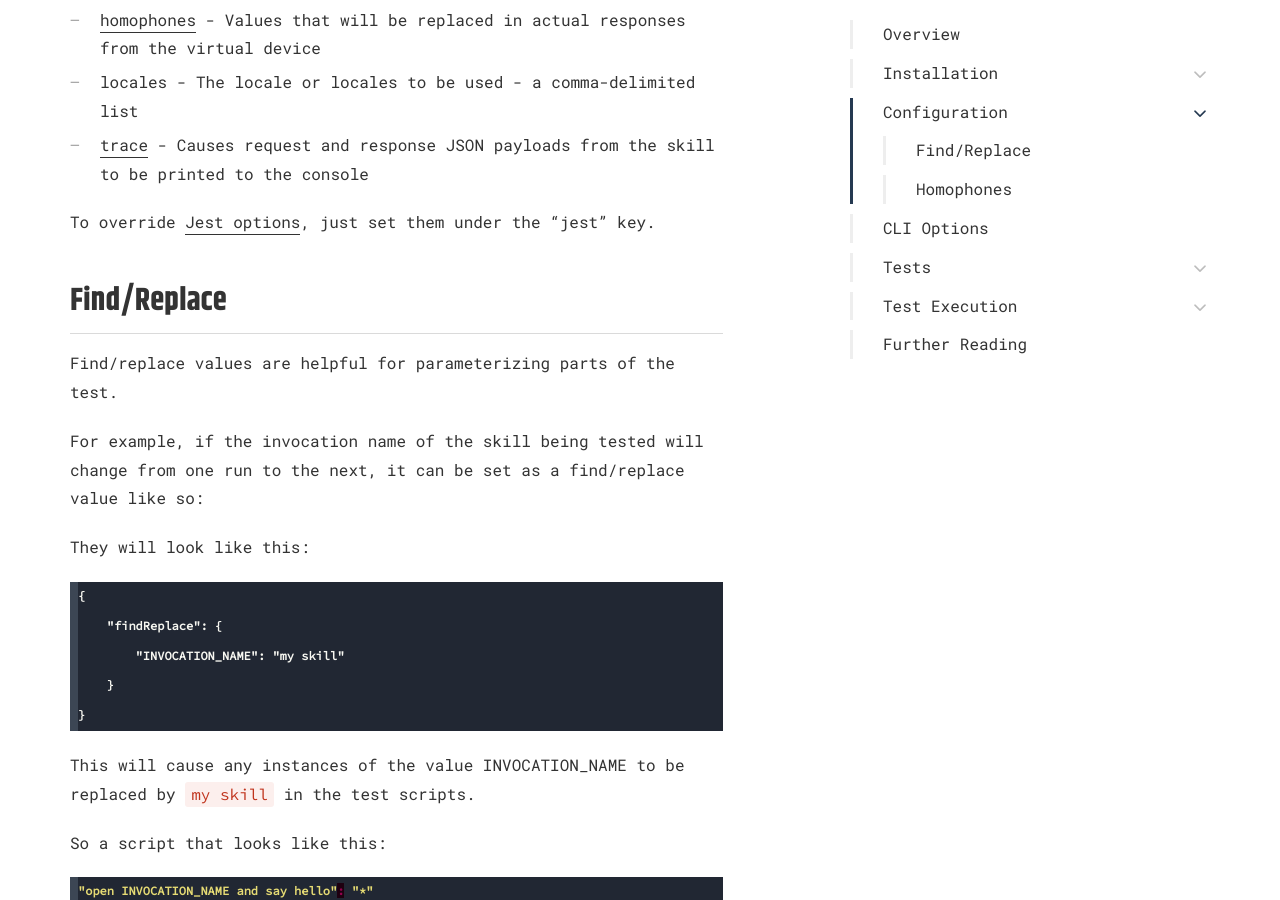
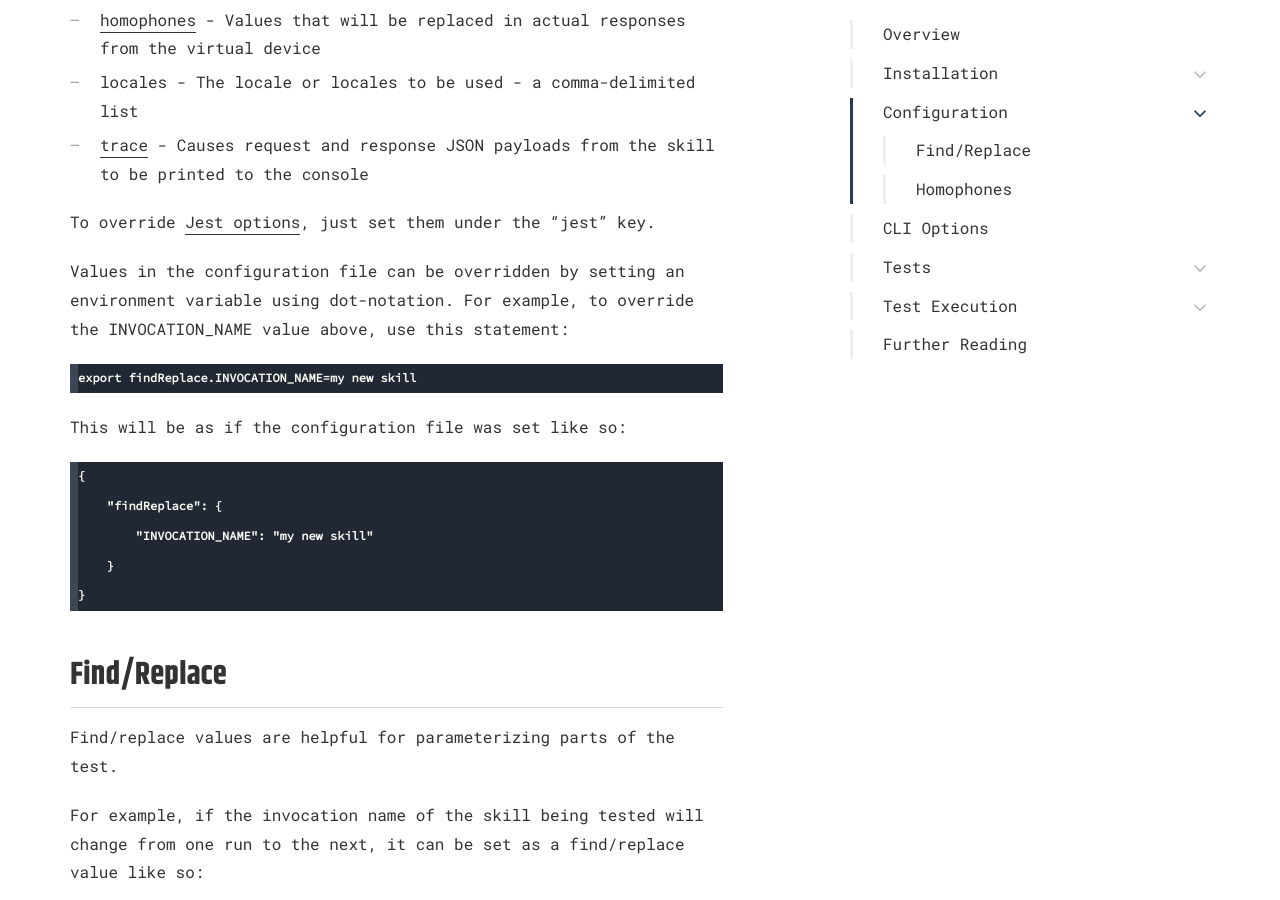
Before and after one commit to bespoken/bespoken-docs, a Jekyll site: the page built from end-to-end/guide.md, in a window 1280 px wide and 900 px high, scrolled down 3430 px. Built offline with Jekyll 4.4.1, drawn with Linux system fonts in a browser that asks for light colours; some web fonts are replaced.

Commit message:
Added docs for overriding configuration values

````diff
--- a/end-to-end/guide.md
+++ b/end-to-end/guide.md
@@ -108,6 +108,20 @@ Below the end-to-end testing configuration options and what they do are listed:
 * [trace](#viewing-response-payloads) - Causes request and response JSON payloads from the skill to be printed to the console
 
 To override [Jest options](https://facebook.github.io/jest/docs/en/configuration.html), just set them under the "jest" key.
+
+Values in the configuration file can be overridden by setting an environment variable using dot-notation. For example, to override the INVOCATION_NAME value above, use this statement:
+```
+export findReplace.INVOCATION_NAME=my new skill
+```
+
+This will be as if the configuration file was set like so:
+```
+{
+    "findReplace": {
+        "INVOCATION_NAME": "my new skill"
+    }
+}
+```
 
 ## Find/Replace
 Find/replace values are helpful for parameterizing parts of the test.
````
